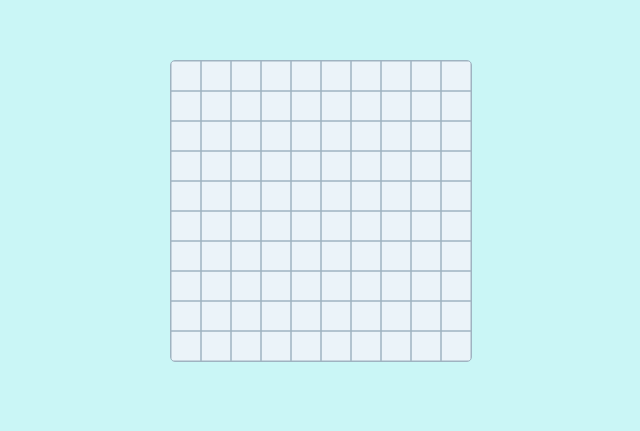
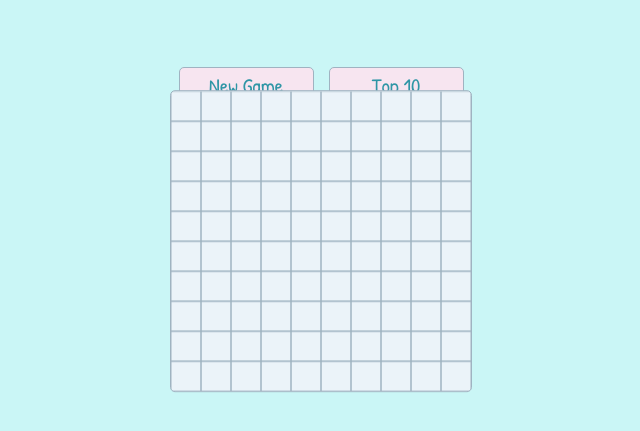
Before and after one commit to zilola08/minesweeper, a website built with webpack: page src/pages/main.html in a window 1280 px wide. Shown: the part 189-620 px from the top of the page, without its empty margins (319-959 px from the left). Built offline with nearby package versions, Linux system fonts and the light colour scheme; a web font is replaced by a local one.

Commit message:
feat: correct margin of canvas

```diff
--- a/src/scss/main.scss
+++ b/src/scss/main.scss
@@ -31,13 +31,13 @@ body {
   border-radius: 5px;
 
   // this puts the canvas to the center of the page on any window size:
-  transform: translate(-50%, -50%);
+  transform: translate(-50%, -40%);
 }
 
 .container {
   width: 300px;
   height: 100px;
-  margin: 22%;
+  margin: 20%;
 }
 
 .button-box {
```
Also changed, not shown: dist/main.css, dist/main.js.
